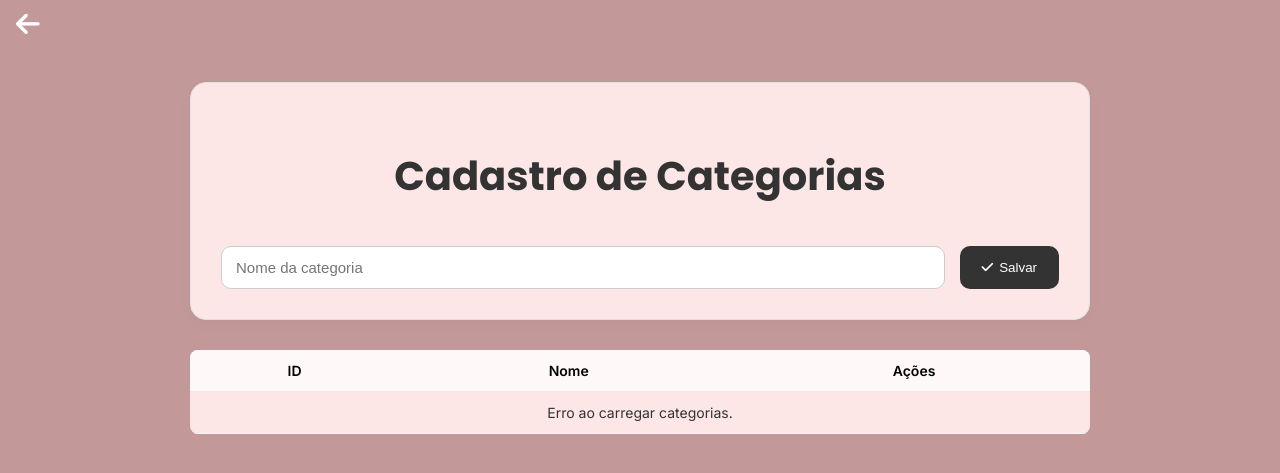
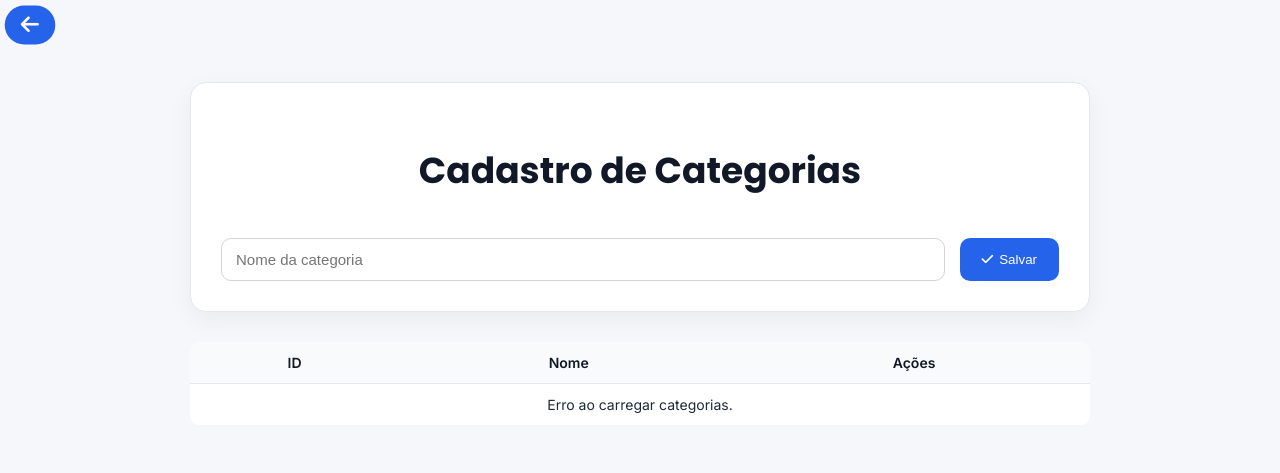
Before and after one commit to beatrizbramont/Exerc-cios-python, a Flask app: page /categorias in a window 1280 px wide. Shown: the top 473 px of the page. Run offline with Flask 3, Linux system fonts and the light colour scheme; data that the repository does not hold is empty.

Commit message:
fix: ajustando a cor do frontend

```diff
--- a/static/css/categorias.css
+++ b/static/css/categorias.css
@@ -1,33 +1,35 @@
 body {
-    background: #c29898;
-    color: #333;
+    background: #F5F7FB;
+    color: #1F2937;
     font-family: 'Inter', sans-serif;
 }
 
+/* Botão voltar */
 .btn-voltar {
     display: inline-flex;
     align-items: center;
     gap: 8px;
-    padding: 8px 12px;
-    background-color: #c29898;
+    padding: 8px 14px;
+    background-color: #2563EB;
     color: #fff;
     border: none;
-    border-radius: 25px;
+    border-radius: 999px;
     cursor: pointer;
     text-decoration: none;
     transition: background-color 0.3s, transform 0.2s;
-    transform: scale(1.5);
-    }
+    transform: scale(1.15);
+}
 
 .btn-voltar:hover {
-    background-color: #976363;
-    transform: translateX(-3px);
+    background-color: #1D4ED8;
+    transform: translateX(-3px) scale(1.15);
 }
 
 .btn-voltar i {
     font-size: 18px;
 }
 
+/* Layout */
 .container {
     max-width: 900px;
     margin: 40px auto;
@@ -37,21 +39,24 @@
     gap: 30px;
 }
 
+/* Card */
 .card {
-    background: #fde6e6;
+    background: #FFFFFF;
     padding: 30px;
     border-radius: 16px;
-    border: 1px solid #e1e1e1;
-    box-shadow: 0 5px 20px rgba(0,0,0,0.02);
+    border: 1px solid #E5E7EB;
+    box-shadow: 0 8px 25px rgba(0,0,0,0.05);
 }
 
 .card h1 {
     font-family: 'Poppins', sans-serif;
     text-align: center;
     margin-bottom: 40px;
-    font-size: 40px;
+    font-size: 36px;
+    color: #111827;
 }
 
+/* Form */
 form {
     display: flex;
     gap: 15px;
@@ -61,21 +66,22 @@
     flex: 1;
     padding: 12px 14px;
     border-radius: 10px;
-    border: 1px solid #ccc;
+    border: 1px solid #D1D5DB;
     font-size: 15px;
     outline: none;
 }
 
 input:focus {
-    border-color: #888;
+    border-color: #2563EB;
 }
 
+/* Botões */
 button {
     padding: 12px 22px;
     border-radius: 10px;
     border: none;
     cursor: pointer;
-    background: #333;
+    background: #2563EB;
     color: white;
     font-weight: 500;
     display: flex;
@@ -85,48 +91,50 @@
 }
 
 button:hover {
-    background: #111;
+    background: #1D4ED8;
 }
 
+/* Tabela */
 table {
   width:100%;
-  background: #fde6e6;
+  background: #FFFFFF;
   border-collapse:collapse;
   font-size:14px;
   overflow:hidden;
-  border-radius:8px;
-  align-items: center;
+  border-radius:12px;
 }
 
 thead th {
   text-align:center;
-  background: #fff8f8;
+  background: #F9FAFB;
   padding:12px 14px;
-  color:#000;
+  color:#111827;
   font-weight:600;
-  border-bottom:1px solid #e6eef4;
+  border-bottom:1px solid #E5E7EB;
 }
 
 tbody td {
   padding:12px 14px;
-  border-bottom:1px solid #f3f6f8;
+  border-bottom:1px solid #F1F5F9;
   vertical-align:middle;
   text-align: center;
 }
 
 tbody tr:nth-child(even) {
-    background:#fbfcfd;
+    background:#F9FAFB;
 }
 
 .nome-col {
     font-weight:500;
-    color:#0f172a;
+    color:#111827;
 }
+
 .acoes-col {
     width:140px;
     text-align:center;
 }
 
+/* Botões de ação */
 .btn-icon {
   display:inline-flex;
   align-items:center;
@@ -138,27 +146,26 @@
   cursor:pointer;
   margin-left:8px;
   transition: background .12s ease, transform .12s ease;
-  color:#0f172a;
-  background:transparent;
 }
 
 .btn-icon i { font-size:14px; }
 
 .btn-edit {
-  background: #dce2f7;
-  color: #3730a3;
+  background: #E0E7FF;
+  color: #3730A3;
 }
 
 .btn-edit:hover {
     transform: translateY(-2px);
-    background:#e0e7ff; }
+    background:#C7D2FE;
+}
 
 .btn-delete {
-  background: #fcd7d9;
-  color: #b91c1c;
+  background: #FEE2E2;
+  color: #B91C1C;
 }
 
 .btn-delete:hover {
     transform: translateY(-2px);
-    background:#e9d0d1;
+    background:#FECACA;
 }
```
Also changed, not shown: static/css/despesas.css (+35 -26 lines), static/css/minhas.css (+41 -33 lines), static/css/style.css (+13 -13 lines).
